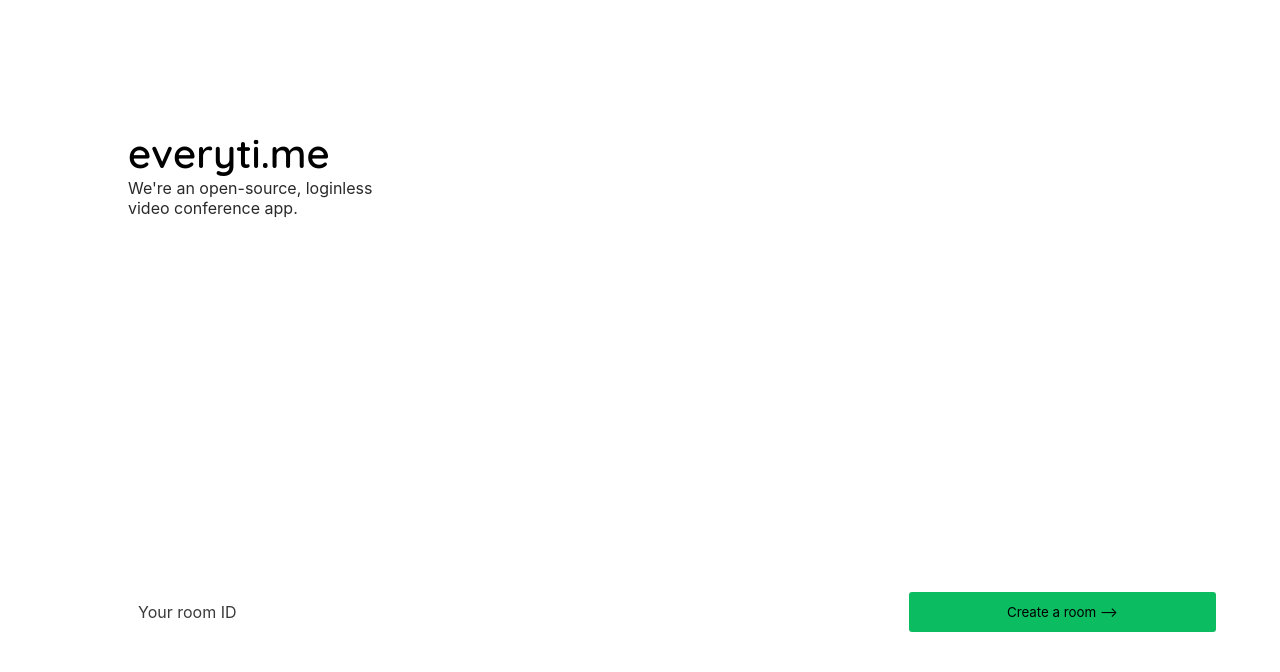
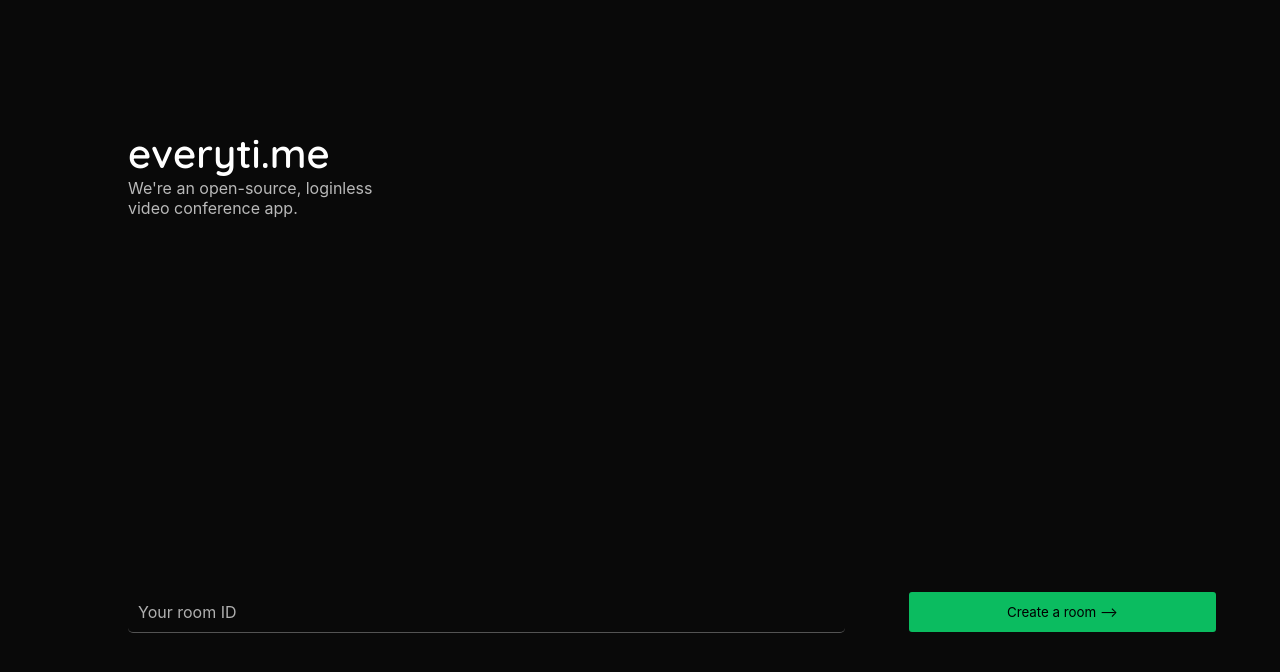
Before and after one commit to vignesh-s-18/everytime.live, a React (Create React App) app: page / in a window 1280 px wide. Shown: the top 672 px of the page. Built offline with nearby package versions, Linux system fonts and the light colour scheme; no server answers.

Commit message:
fix: deleted white theme (will work on it)

```diff
--- a/src/index.css
+++ b/src/index.css
@@ -3,13 +3,6 @@
   --font-primary: #FFF;
   --font-secondary: #B9B9B9;
   --placeholder-color: #B0B0B0;
-}
-
-[data-theme="light"] {
-  --background-color: #FFF;
-  --font-primary: #000;
-  --font-secondary: rgb(41, 41, 41);
-  --placeholder-color: rgb(58, 58, 58);
 }
 
 * {
--- a/src/socketInstance.ts
+++ b/src/socketInstance.ts
@@ -4,14 +4,14 @@
 let url  = 'https://geteverytime-backend.herokuapp.com' || 'localhost';
 let port;
 
-if(process.env.NETLIFY) {
-  url = process.env.REACT_APP_P_SOCKETIO_URL;
-  port = '';
-};
+// if(process.env.NETLIFY) {
+//   url = process.env.REACT_APP_P_SOCKETIO_URL;
+//   port = '';
+// };
 
-if(window.location.hostname === 'localhost') {
-  url = 'localhost';
-};
+// if(window.location.hostname === 'localhost') {
+//   url = 'localhost';
+// };
 
 const socket = io(`${url}${port ? (':' + port) : ''}/`);
 
```
